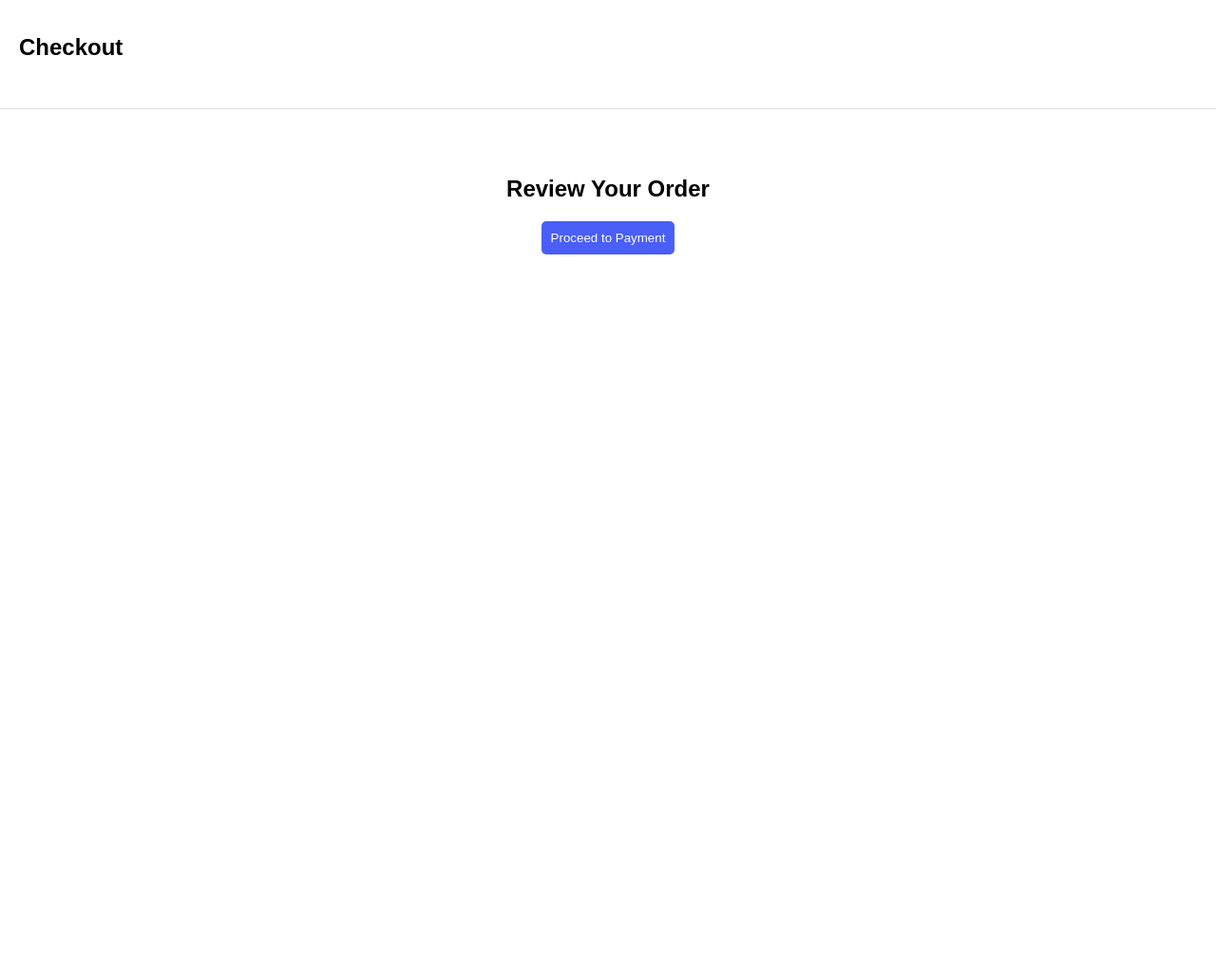
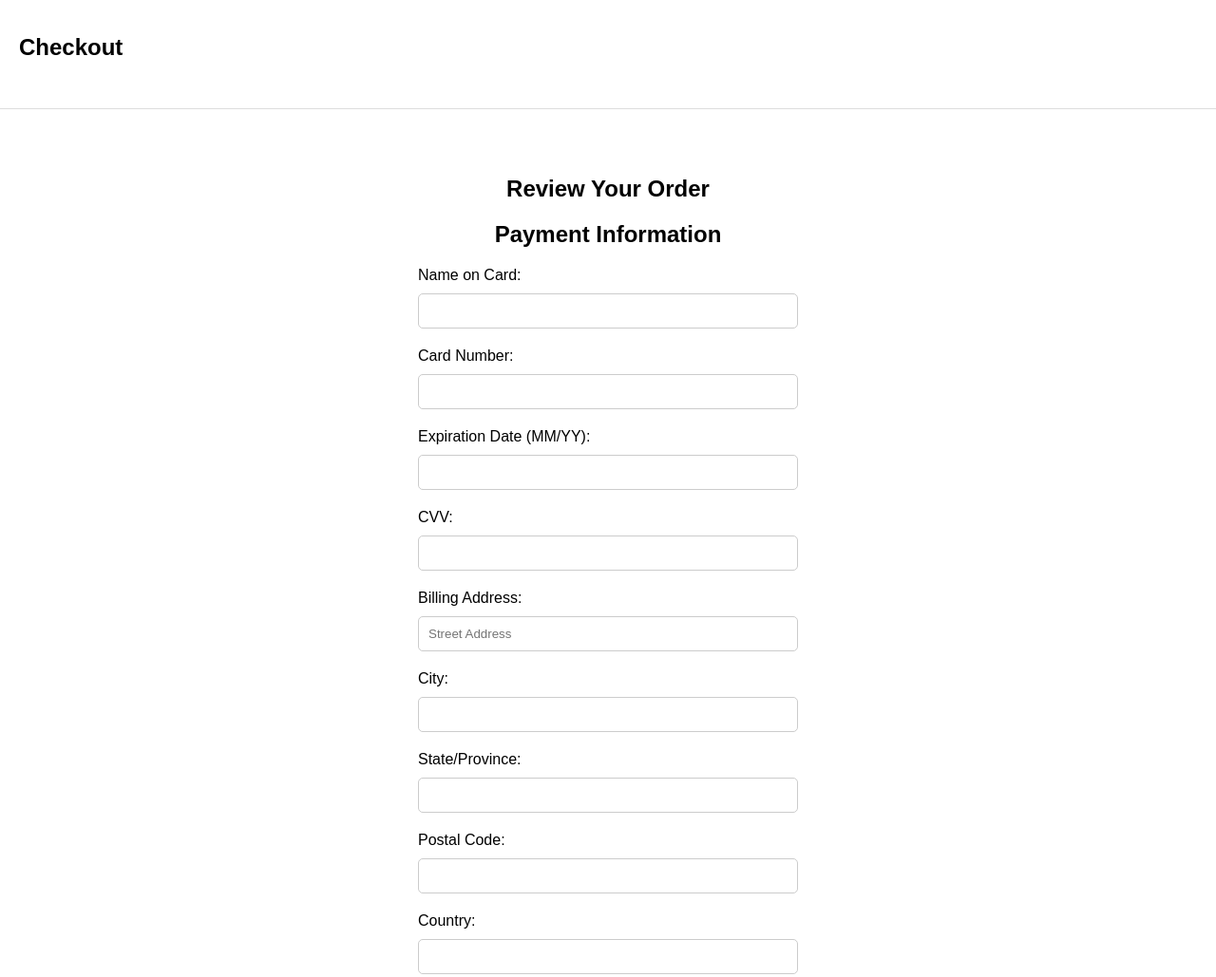
Before and after one commit to MalikSamouh/GameCentral, a website: page View/checkoutPage.html in a window 1280 px wide. Shown: the top 1029 px of the page at 95% size. Before the commit the page ends 800 px from the top, so only its background shows below. Drawn offline with Linux system fonts and the light colour scheme; no server answers; files whose address does not match are found by name.

Commit message:
updated checkoutPage with payment information

```diff
--- a/View/checkoutPage.html
+++ b/View/checkoutPage.html
@@ -13,8 +13,40 @@
     <div class="container">
         <h2>Review Your Order</h2>
         <div id="cartSummary"></div>
-        <button id="proceedToPayment">Proceed to Payment</button>
+
+        <h2>Payment Information</h2>
+        <form id="payment-form" action="/api/checkout" method="POST">
+            <label for="name">Name on Card:</label>
+            <input type="text" id="name" name="name" required>
+
+            <label for="card-number">Card Number:</label>
+            <input type="text" id="card-number" name="card-number" required>
+
+            <label for="expiry-date">Expiration Date (MM/YY):</label>
+            <input type="text" id="expiry-date" name="expiry-date" required>
+
+            <label for="cvv">CVV:</label>
+            <input type="text" id="cvv" name="cvv" required>
+
+            <label for="billing-address">Billing Address:</label>
+            <input type="text" id="billing-address" name="billing-address" placeholder="Street Address" required>
+
+            <label for="city">City:</label>
+            <input type="text" id="city" name="city" required>
+
+            <label for="state">State/Province:</label>
+            <input type="text" id="state" name="state" required>
+
+            <label for="postal-code">Postal Code:</label>
+            <input type="text" id="postal-code" name="postal-code" required>
+
+            <label for="country">Country:</label>
+            <input type="text" id="country" name="country" required>
+
+            <button type="submit">Proceed to Payment</button>
+        </form>
     </div>
+
     <script src="js/shoppingPage.js"></script>
 </body>
 </html>
```
